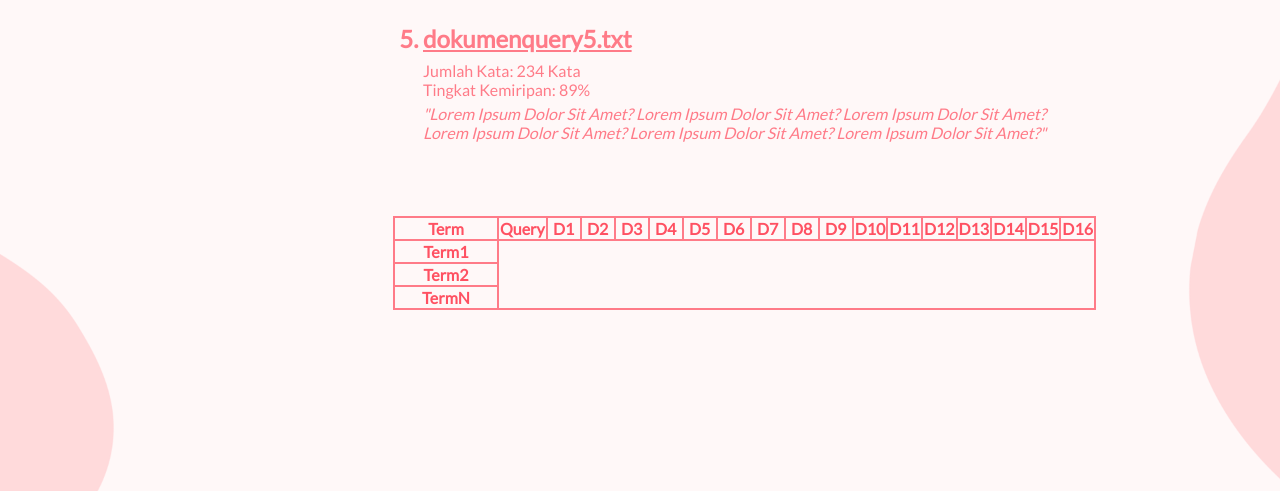
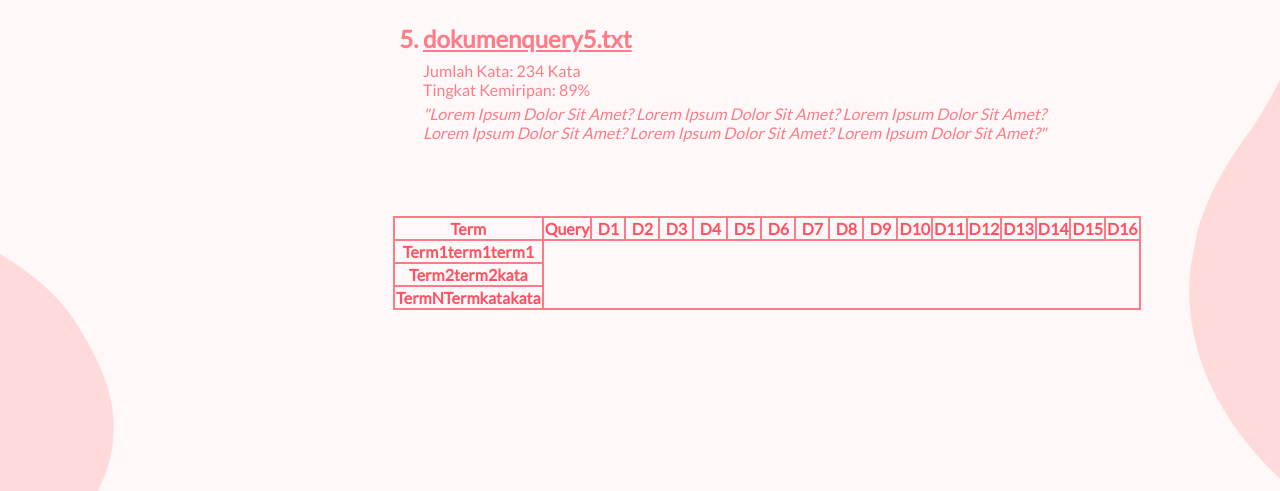
Before and after one commit to jameschandra/Flamingo-Search-Engine, a Flask app: template template/template_query.html in a window 1280 px wide. Shown: the part 798-1289 px from the top of the page. Run offline with Flask 2, Linux system fonts and the light colour scheme; the template is opened without the code that fills it, so the values that code supplies are empty; parts of the project's set-up code (start-up, migrations or seed data) failed here and were passed over.

Commit message:
minor change

```diff
--- a/template/template_query.html
+++ b/template/template_query.html
@@ -156,13 +156,13 @@
                     </thead>
                     <tbody>
                         <tr>
-                            <th>Term1</th>
+                            <th>Term1term1term1</th>
                         </tr>
                         <tr>
-                            <th>Term2</th>
+                            <th>Term2term2kata</th>
                         </tr>
                         <tr>
-                            <th>TermN</th>
+                            <th>TermNTermkatakata</th>
                         </tr>
                     </tbody>
                 </table>
```
